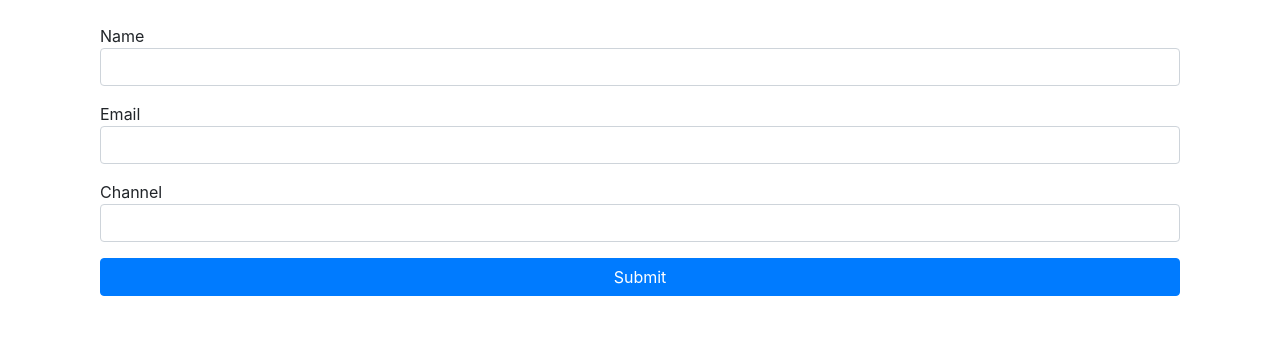
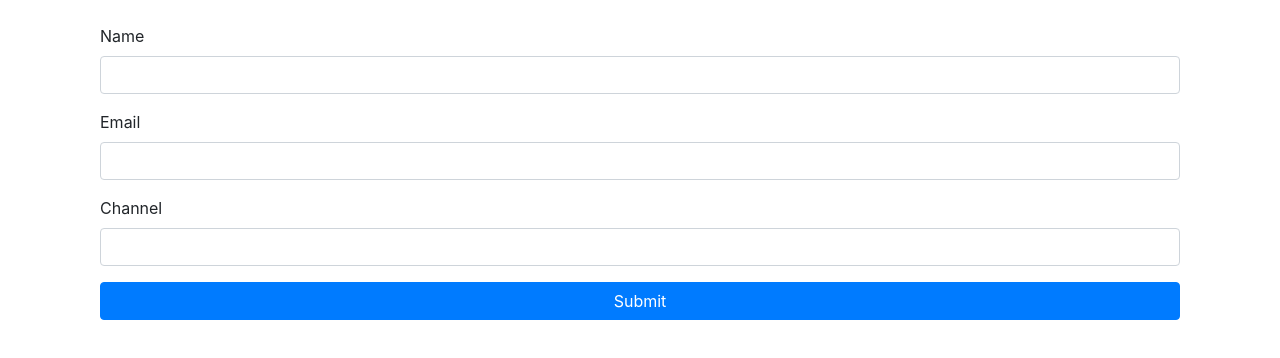
Before and after one commit to ehmusman/formik, a React (Create React App) app: page / in a window 1280 px wide. Shown: the top 358 px of the page. Built offline with nearby package versions, Linux system fonts and the light colour scheme.

Commit message:
formik is installed and implemented to hold and change the form state

```diff
--- a/package.json
+++ b/package.json
@@ -6,6 +6,7 @@
     "@testing-library/jest-dom": "^5.11.4",
     "@testing-library/react": "^11.1.0",
     "@testing-library/user-event": "^12.1.10",
+    "formik": "^2.2.6",
     "react": "^17.0.2",
     "react-dom": "^17.0.2",
     "react-scripts": "4.0.3",
--- a/src/components/YoutubeForm.js
+++ b/src/components/YoutubeForm.js
@@ -1,19 +1,45 @@
 import React from 'react'
-
+import { useFormik } from "formik"
 const YoutubeForm = () => {
+    const formik = useFormik({
+        initialValues: {
+            name: "",
+            email: "",
+            channel: ""
+        }
+    })
+    console.log(formik)
     return (
         <form className="container">
             <div className="form-group">
-                <lable htmlFor="name">Name</lable>
-                <input type="text" name="name" id="name" className="form-control" />
+                <label htmlFor="name">Name</label>
+                <input
+                    onChange={formik.handleChange}
+                    value={formik.values.name}
+                    type="text"
+                    name="name"
+                    id="name"
+                    className="form-control" />
             </div>
             <div className="form-group">
-                <lable htmlFor="email">Email</lable>
-                <input type="email" name="email" id="email" className="form-control" />
+                <label htmlFor="email">Email</label>
+                <input
+                    onChange={formik.handleChange}
+                    value={formik.values.email}
+                    type="email"
+                    name="email"
+                    id="email"
+                    className="form-control" />
             </div>
             <div className="form-group">
-                <lable htmlFor="channem">Channel</lable>
-                <input type="text" name="channem" id="channem" className="form-control" />
+                <label htmlFor="channel">Channel</label>
+                <input
+                    onChange={formik.handleChange}
+                    value={formik.values.channel}
+                    type="text"
+                    name="channel"
+                    id="channel"
+                    className="form-control" />
             </div>
             <button className="btn btn-primary btn-block">Submit</button>
         </form>
```
Also changed, not shown: 2 other files (tests, documents, lock files or other folders).
